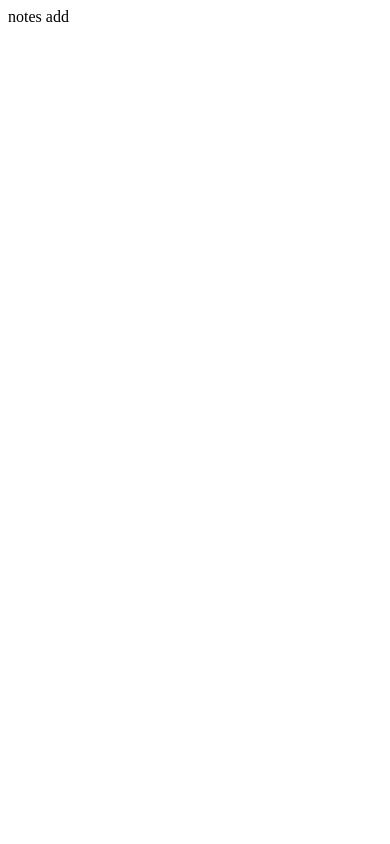
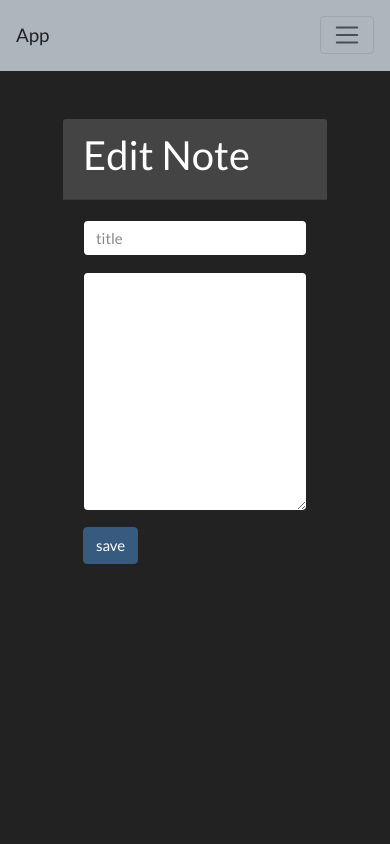
Before and after one commit to paulurbina/app-notes, a Node server app: page /notes/edit/600000000000000000000001 in a window 390 px wide. Before the commit the page is almost empty. Run offline with Node 20, Linux system fonts and the light colour scheme; data that the repository does not hold is empty; some libraries are stand-ins or nearby versions.

Commit message:
add edit all new notes

```diff
--- a/package.json
+++ b/package.json
@@ -14,14 +14,15 @@
     "bcryptjs": "^2.4.3",
     "express": "^4.17.1",
     "express-handlebars": "^3.1.0",
-    "handlebars": "^4.7.3",
     "method-override": "^3.0.0",
     "mongoose": "^5.9.2",
+    "morgan": "^1.9.1",
     "passport": "^0.4.1",
     "passport-local": "^1.0.0"
   },
   "devDependencies": {
     "dotenv": "^8.2.0",
+    "handlebars": "^4.5.0",
     "nodemon": "^2.0.2"
   }
 }
--- a/server.js
+++ b/server.js
@@ -1,6 +1,8 @@
 const express = require('express')
 const path = require('path')
 const expHandl = require('express-handlebars')
+const morgan = require('morgan')
+const methodOverride = require('method-override')
 
 const app = express()
 
@@ -18,7 +20,8 @@ app.set('view engine', '.hbs')
 
 app.use(express.urlencoded({ extended: false }))
 app.use(express.static(path.join(__dirname, 'src/public')))
-
+app.use(morgan('dev'))
+app.use(methodOverride('_method'))
 
 app.use(require('./src/routes/index.routes'))
 app.use(require('./src/routes/notes.routes'))
--- a/src/controllers/notes.controller.js
+++ b/src/controllers/notes.controller.js
@@ -1,27 +1,40 @@
 const notes = {} || null
+const Note = require('../models/Note')
 
 notes.renderNoteForm = (req, res) => {
-    res.render('')
+    res.render('notes/new_notes')
 }
 
-notes.createNewNote = (req, res) => {
-    res.send('notes add')
+notes.createNewNote = async (req, res) => {
+    const { title, description } = req.body
+    const note = await new Note({
+        title, description
+    })
+    await note.save()
+    res.redirect('/notes/all')
 }
 
-notes.renderNotesAll = (req, res) => {
-    res.send('notes add')
+notes.renderNotesAll = async (req, res) => {
+    const notes = await Note.find()
+    res.render('notes/all_notes', {notes})
 }
 
-notes.renderEditForm = (req, res) => {
-    res.send('notes add')
+notes.renderEditForm = async (req, res) => {
+    const note = await Note.findById(req.params.id)
+    res.render('notes/edit_notes', { note })
 }
 
-notes.updateNote = (req, res) => {
-    res.send('notes add')
+notes.updateNote = async (req, res) => {
+    const { title, description } = req.body
+    const note = await Note.findByIdAndUpdate(req.params.id, { title, description })
+    res.redirect('/notes/all')
+
 }
 
-notes.deleteNote = (req, res) => {
-    res.send('notes add')
+notes.deleteNote = async (req, res) => {
+    const id = req.params.id
+    await Note.findByIdAndDelete(id)
+    res.redirect('/notes/all')
 }
 
 
--- a/src/routes/notes.routes.js
+++ b/src/routes/notes.routes.js
@@ -10,7 +10,7 @@ const { renderNoteForm,
 } = require('../controllers/notes.controller')
 
 router.get('/notes/add', renderNoteForm)
-router.post('/notes/add', createNewNote)
+router.post('/notes/new-note', createNewNote)
 router.get('/notes/all', renderNotesAll)
 router.get('/notes/edit/:id', renderEditForm)
 router.put('/notes/edit/:id', updateNote)
--- a/src/views/layouts/main.hbs
+++ b/src/views/layouts/main.hbs
@@ -5,7 +5,6 @@
     <meta name="viewport" content="width=device-width, initial-scale=1.0">
     <title>Document</title>
 <link rel="stylesheet" href="https://stackpath.bootstrapcdn.com/bootswatch/4.4.1/darkly/bootstrap.min.css">
-<script src="https://stackpath.bootstrapcdn.com/bootstrap/4.4.1/js/bootstrap.min.js" integrity="sha384-wfSDF2E50Y2D1uUdj0O3uMBJnjuUD4Ih7YwaYd1iqfktj0Uod8GCExl3Og8ifwB6" crossorigin="anonymous"></script>
 <link rel="stylesheet" href="https://maxcdn.bootstrapcdn.com/font-awesome/4.6.3/css/font-awesome.min.css">
 <script src="css/main.css"></script>
 </head>
@@ -20,5 +19,7 @@
     <!-- BOOTSTRAP js-->
 <script src="https://code.jquery.com/jquery-3.4.1.slim.min.js" integrity="sha384-J6qa4849blE2+poT4WnyKhv5vZF5SrPo0iEjwBvKU7imGFAV0wwj1yYfoRSJoZ+n" crossorigin="anonymous"></script>
 <script src="https://cdn.jsdelivr.net/npm/popper.js@1.16.0/dist/umd/popper.min.js" integrity="sha384-Q6E9RHvbIyZFJoft+2mJbHaEWldlvI9IOYy5n3zV9zzTtmI3UksdQRVvoxMfooAo" crossorigin="anonymous"></script>
+<script src="https://stackpath.bootstrapcdn.com/bootstrap/4.4.1/js/bootstrap.min.js" integrity="sha384-wfSDF2E50Y2D1uUdj0O3uMBJnjuUD4Ih7YwaYd1iqfktj0Uod8GCExl3Og8ifwB6" crossorigin="anonymous"></script>
+
 </body>
 </html>
--- /dev/null
+++ b/src/views/notes/edit_notes.hbs
@@ -0,0 +1,22 @@
+<div class="col-md-4 mx-auto">
+    <div class="card-header">
+        <h2>Edit Note</h2>
+    </div>
+    <div class="card-body">
+        <form action="/notes/edit/{{note.id}}?_method=PUT" method="POST">
+            <input type="hidden" name="_method" value="PUT">
+            <div class="form-group">
+                <input type="text" name="title" class="form-control" value="{{note.title}}" aria-describedby="emailHelp"
+                    placeholder="title">
+            </div>
+            <div class="form-group">
+                <textarea name="description" class="form-control" id="description"
+                    rows="10">{{note.description}}</textarea>
+            </div>
+            <div class="form-group">
+                <button type="submit" class="btn btn-primary">save</button>
+            </div>
+        </form>
+    </div>
+
+</div>
--- a/src/views/partials/navigation.hbs
+++ b/src/views/partials/navigation.hbs
@@ -1,7 +1,8 @@
 <nav class="navbar navbar-expand-lg navbar-light bg-light">
   <div class="container">
-      <a class="navbar-brand" href="#">Navbar</a>
-  <button class="navbar-toggler" type="button" data-toggle="collapse" data-target="#navbarSupportedContent" aria-controls="navbarSupportedContent" aria-expanded="false" aria-label="Toggle navigation">
+    <a class="navbar-brand" href="#">App</a>
+    <button class="navbar-toggler" type="button" data-toggle="collapse" data-target="#navbarSupportedContent"
+      aria-controls="navbarSupportedContent" aria-expanded="false" aria-label="Toggle navigation">
       <span class="navbar-toggler-icon"></span>
     </button>
 
@@ -13,8 +14,27 @@
         <li class="nav-item">
           <a class="nav-link" href="#">About</a>
         </li>
+
+
       </ul>
+
+
+
       <ul class="navbar-nav ml-auto">
+
+        <li class="nav-item dropdown">
+          <a class="nav-link dropdown-toggle" href="#" id="navbarDropdown" role="button" data-toggle="dropdown"
+            aria-haspopup="true" aria-expanded="false">
+            Notes
+          </a>
+          <div class="dropdown-menu" aria-labelledby="navbarDropdown">
+            <a class="dropdown-item" href="/notes/all">All Notes</a>
+            <a class="dropdown-item" href="/notes/add">Add Note</a>
+            <div class="dropdown-divider"></div>
+            <a class="dropdown-item" href="#">logout</a>
+          </div>
+        </li>
+
         <li class="nav-item">
           <a href="#" class="nav-link">Register</a>
         </li>
```
Also changed, not shown: src/views/notes/all_notes.hbs (added, +19 -0 lines), src/views/notes/new_notes.hbs (added, +19 -0 lines), 1 other file. Lines whose indentation alone changed are shown as unchanged.
